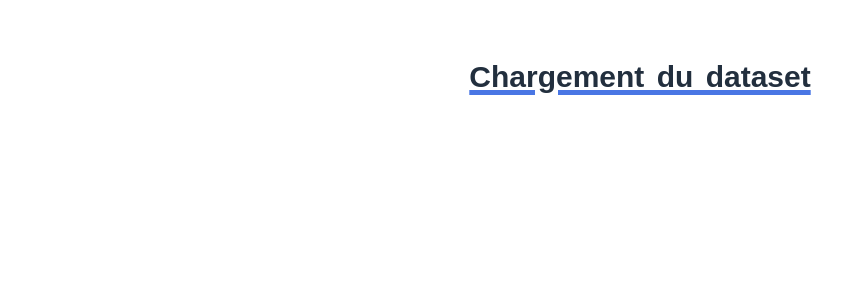
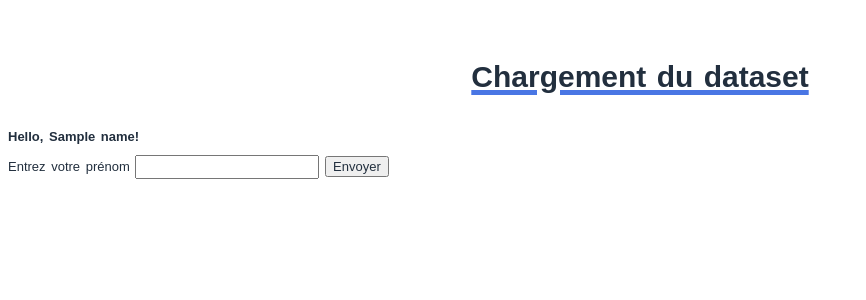
Before and after one commit to antonin-lfv/No-code-AI-platform, a Flask app: template main_module/templates/dataset.html in a window 1280 px wide. Shown: the top 300 px of the page, without its empty margins (0-866 px from the left). Run offline with Flask 2, Linux system fonts and the light colour scheme; the template is opened without the code that fills it: values named after a table or form of the project are taken from there, most other values are stand-ins (such as "Sample title", 1, 10 or a date in 2020); some libraries are stand-ins or nearby versions.

Commit message:
form flask

```diff
--- a/config.py
+++ b/config.py
@@ -1 +1,2 @@
 CONSTANTE = "Hello world depuis config.py"
+SECRET_KEY = 'zS3RX4Wk3pRwk3slsUZ3'
--- /dev/null
+++ b/main_module/static/classes.py
@@ -0,0 +1,7 @@
+from flask_wtf import FlaskForm
+from wtforms import StringField, SubmitField
+from wtforms.validators import DataRequired
+
+class NameForm(FlaskForm):
+    name = StringField(label='Entrez votre prénom', validators=[DataRequired()])
+    submit = SubmitField('Envoyer')
--- a/main_module/static/styles/style.css
+++ b/main_module/static/styles/style.css
@@ -2,7 +2,7 @@
 * , ::before, ::after {
     font-family: Sans-Serif, serif;
     color: #222f3e;
-    word-spacing: 4px;
+    word-spacing: 2px;
     line-height: 1.4;
     font-size: small;
     box-sizing: border-box;
--- a/main_module/templates/dataset.html
+++ b/main_module/templates/dataset.html
@@ -2,6 +2,17 @@
 
 {% block content %}
 
-<br><p class="grand_titre">Chargement du dataset</p>
+    <br><p class="grand_titre">Chargement du dataset</p>
+
+    <div class="page-header">
+        <h1>Hello, {% if name %}{{ name }}{% else %}Stranger{% endif %}!</h1>
+    </div>
+
+    <form method="POST">
+        {{ form.hidden_tag() }}
+        {{ form.name.label }}
+        {{ form.name(id='1') }}
+        {{ form.submit() }}
+    </form>
 
 {% endblock %}
--- a/main_module/view.py
+++ b/main_module/view.py
@@ -4,11 +4,14 @@ import plotly.graph_objects as go
 import numpy as np
 import pandas as pd
 from flask import Flask, request, redirect, abort, render_template
+from flask_bootstrap import Bootstrap
 
 from main_module.static.utils import *
+from main_module.static.classes import *
 
 app = Flask(__name__)
 app.config.from_object('config')
+bootstrap = Bootstrap(app)
 
 
 # To get one variable, tape app.config['MY_VARIABLE']
@@ -18,9 +21,14 @@ def home():
     return render_template('home.html')
 
 
-@app.route('/Dataset')
+@app.route('/Dataset', methods=['GET', 'POST'])
 def Dataset():
-    return render_template('dataset.html')
+    name = None
+    form = NameForm()
+    if form.validate_on_submit():
+        name = form.name.data
+    form.name.data = ''
+    return render_template('dataset.html', form=form, name=name)
 
 
 df = pd.read_csv("main_module/static/datasets/iris.csv")
```
Also changed, not shown: requirements.txt (+7 -5 lines).
